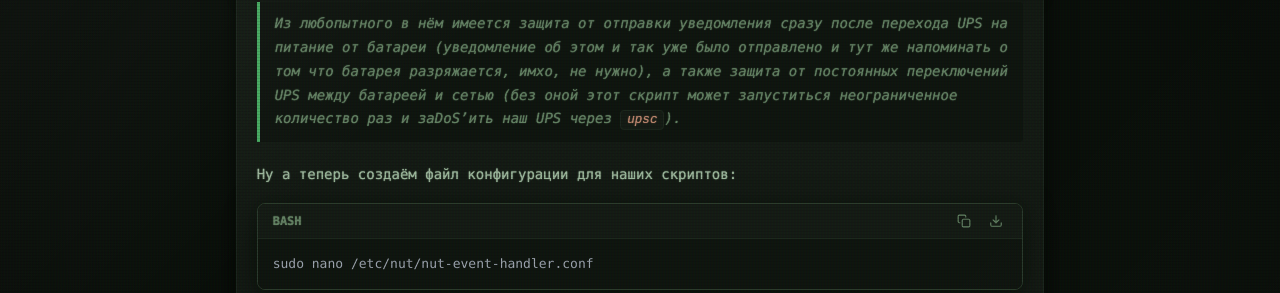
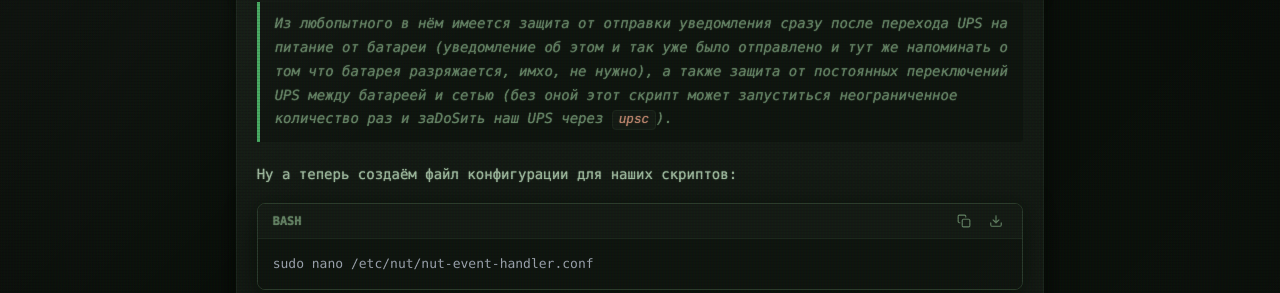
Before and after one commit to KPEBETKA/kpebetka.github.io, a Jekyll site: the page built from _posts/2022-04-29-post.md, in a window 1280 px wide and 900 px high, scrolled down 17174 px. Shown: the part 245-538 px from the top of the window. Built offline with Jekyll 4.4.1, drawn with Linux system fonts in a browser that asks for light colours; nearby versions of some CDN libraries; some of the changed text lies outside the part shown.

Commit message:
Update 2022-04-29-post.md

````diff
--- a/_posts/2022-04-29-post.md
+++ b/_posts/2022-04-29-post.md
@@ -643,7 +643,7 @@ done
 
 exit 0
 ```
-> *Из любопытного в нём имеется защита от отправки уведомления сразу после перехода UPS на питание от батареи (уведомление об этом и так уже было отправлено и тут же напоминать о том что батарея разряжается, имхо, не нужно), а также защита от постоянных переключений UPS между батареей и сетью (без оной этот скрипт может запуститься неограниченное количество раз и заDoS'ить наш UPS через `upsc`).*
+> *Из любопытного в нём имеется защита от отправки уведомления сразу после перехода UPS на питание от батареи (уведомление об этом и так уже было отправлено и тут же напоминать о том что батарея разряжается, имхо, не нужно), а также защита от постоянных переключений UPS между батареей и сетью (без оной этот скрипт может запуститься неограниченное количество раз и заDoSить наш UPS через `upsc`).*
 
 Ну а теперь создаём файл конфигурации для наших скриптов:
 ```bash
````
Also changed, not shown: other parts of _posts/2022-04-29-post.md (+4 -4 lines).
